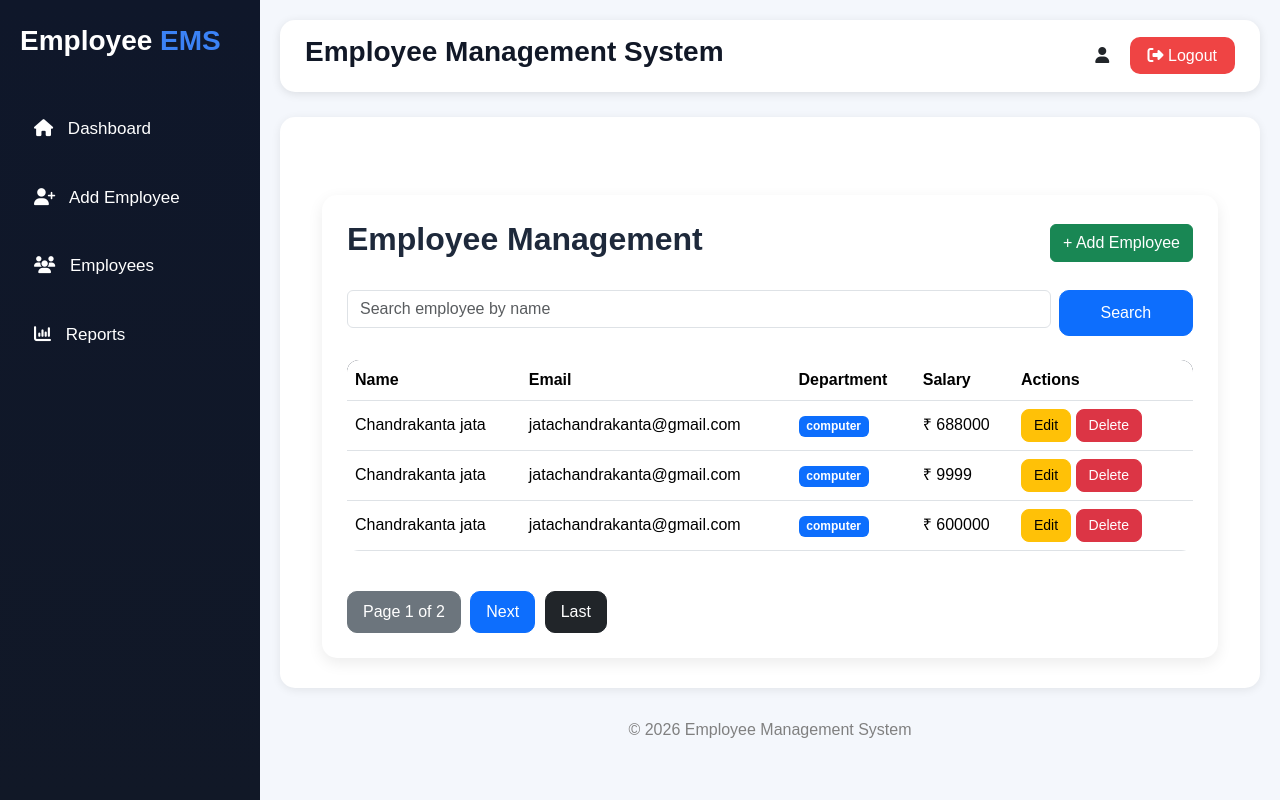
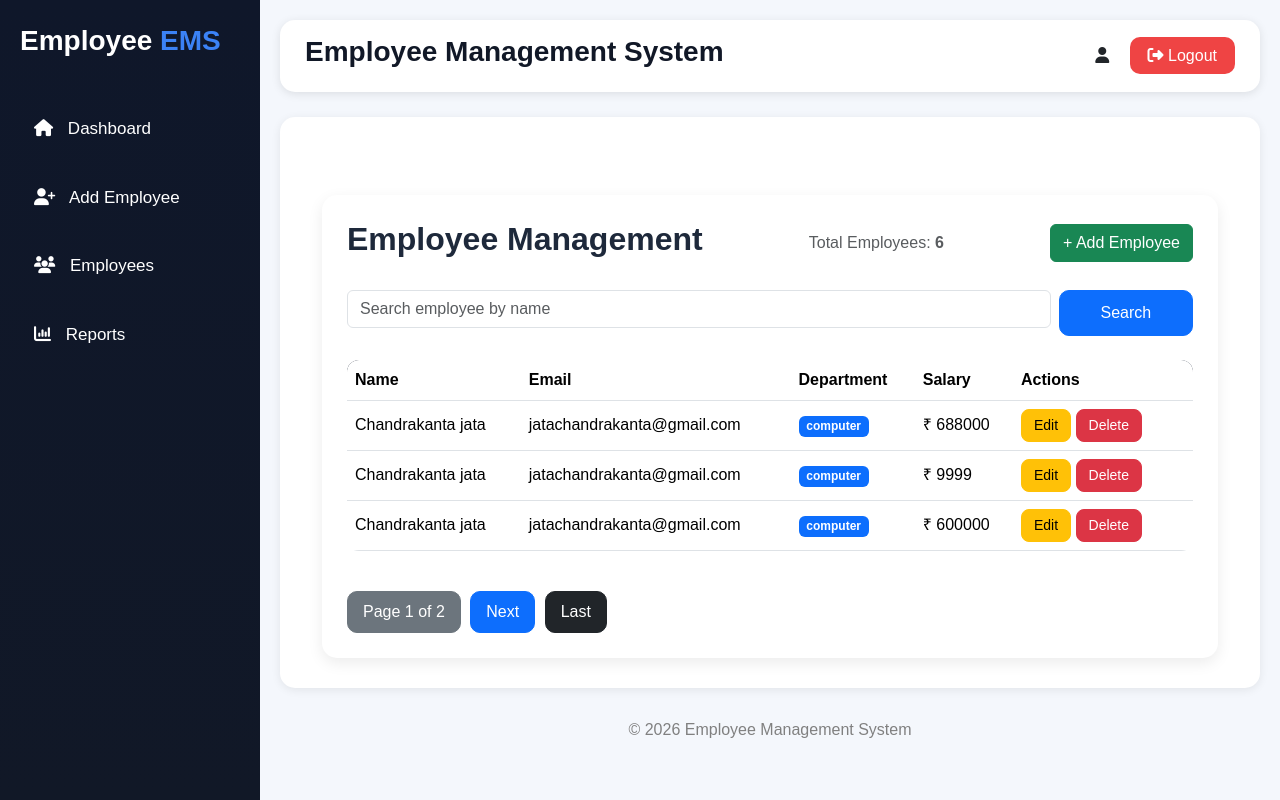
Before and after one commit to jatachandrakanta/ems-docker-project, a Django app: page /employees/ in a window 1280 px wide. Run offline with Django 5.2, Linux system fonts and the light colour scheme; data comes from the database, SQL or seed files in the repository; both versions use the stored data as it was before the commit.

Commit message:
Add total employee count to employee list

```diff
--- a/epmployees/templates/epmployees/list.html
+++ b/epmployees/templates/epmployees/list.html
@@ -71,7 +71,9 @@
             <h2 class="page-title">
                 Employee Management
             </h2>
-
+            <p class="text-muted mb-0">
+                Total Employees: <strong>{{ total_employee_count }}</strong>
+            </p>
             <a href="{% url 'add_employee' %}" class="btn btn-success">
                 + Add Employee
             </a>
--- a/epmployees/views.py
+++ b/epmployees/views.py
@@ -71,8 +71,14 @@ def employee_list(request):
 
     employees = paginator.get_page(page_number)
 
-    return render(request, 'epmployees/list.html', {'employees': employees})
-
+    return render(
+        request,
+        'epmployees/list.html',
+        {
+            'employees': employees,
+            'total_employee_count': Employee.objects.count()
+        }
+    )
 
 
 from django.shortcuts import render, redirect
```
Also changed, not shown: db.sqlite3 (deleted), 3 other files.
